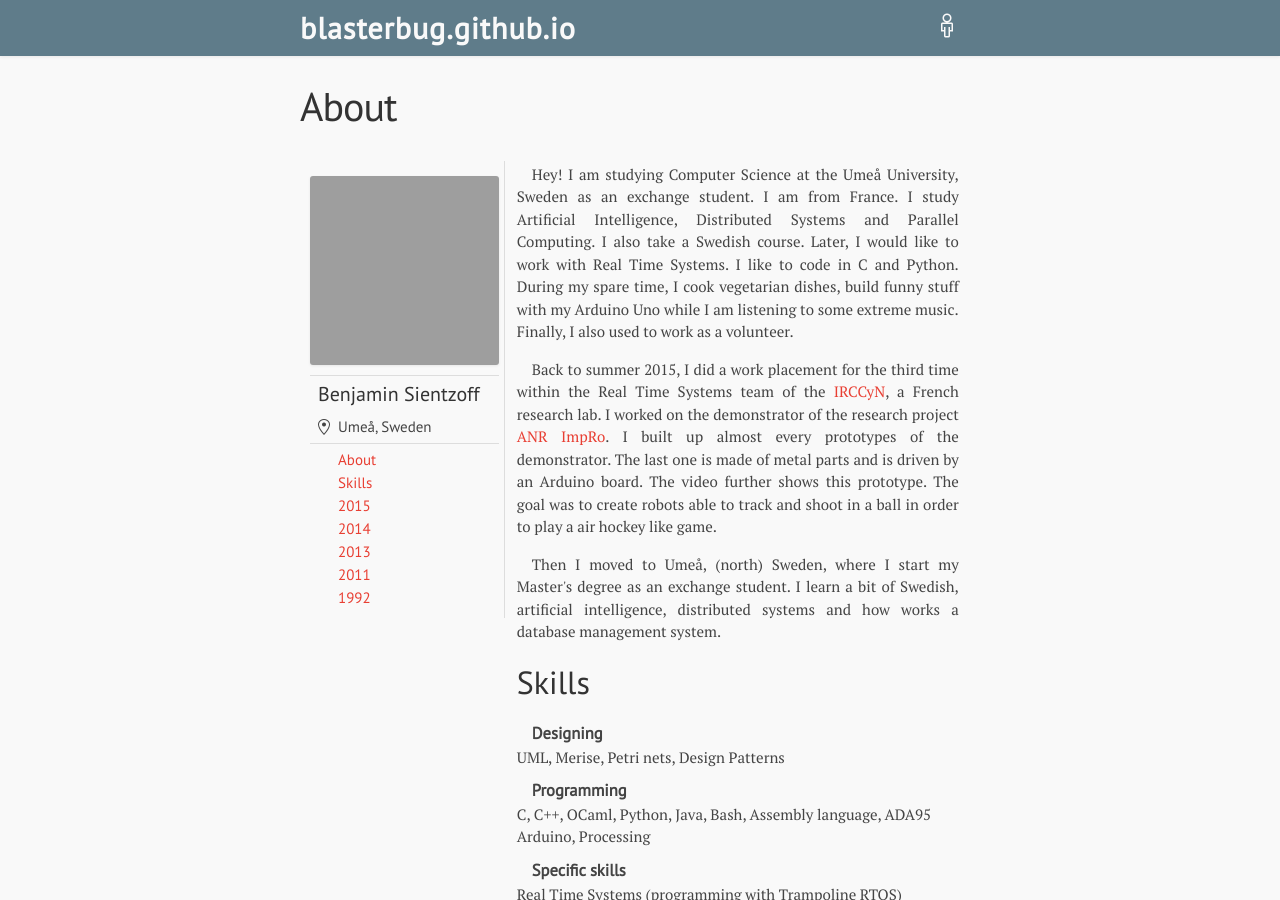
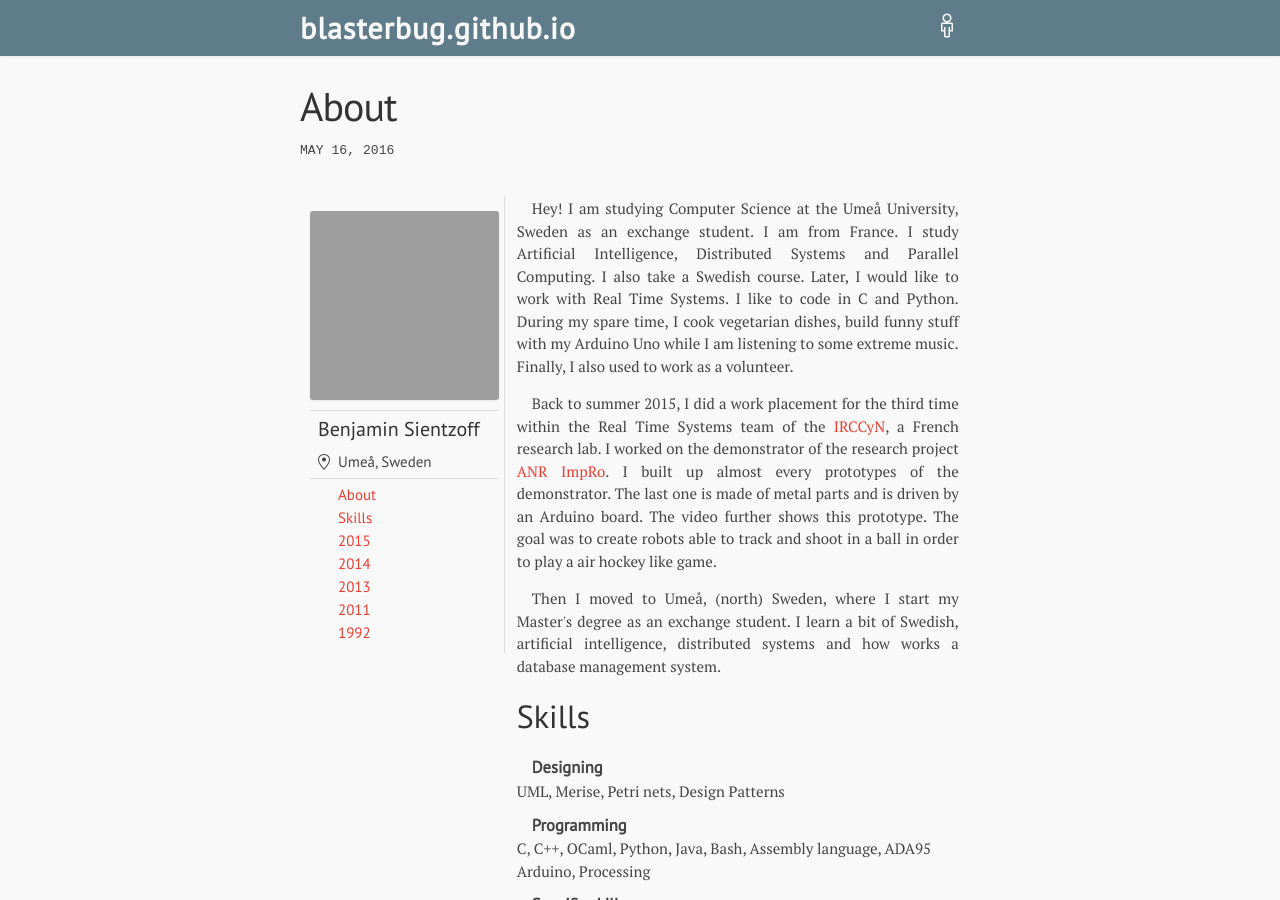
Before and after one commit to blasterbug/blasterbug.github.io, a Jekyll site: the page built from curriculum.md, in a window 1280 px wide and 900 px high. Built offline with Jekyll 4.4.1, drawn with Linux system fonts in a browser that asks for light colours; some web fonts are replaced; grey boxes are pictures that could not be loaded.

Commit message:
date on all pages

```diff
--- a/_layouts/page.html
+++ b/_layouts/page.html
@@ -5,6 +5,7 @@
 
   <header class="post-header">
     <h1 class="post-title">{{ page.title }}</h1>
+    <p class="post-meta">{{ page.date | date: "%B %d, %Y" }}</p>
   </header>
 
   <article class="post-content">
```
